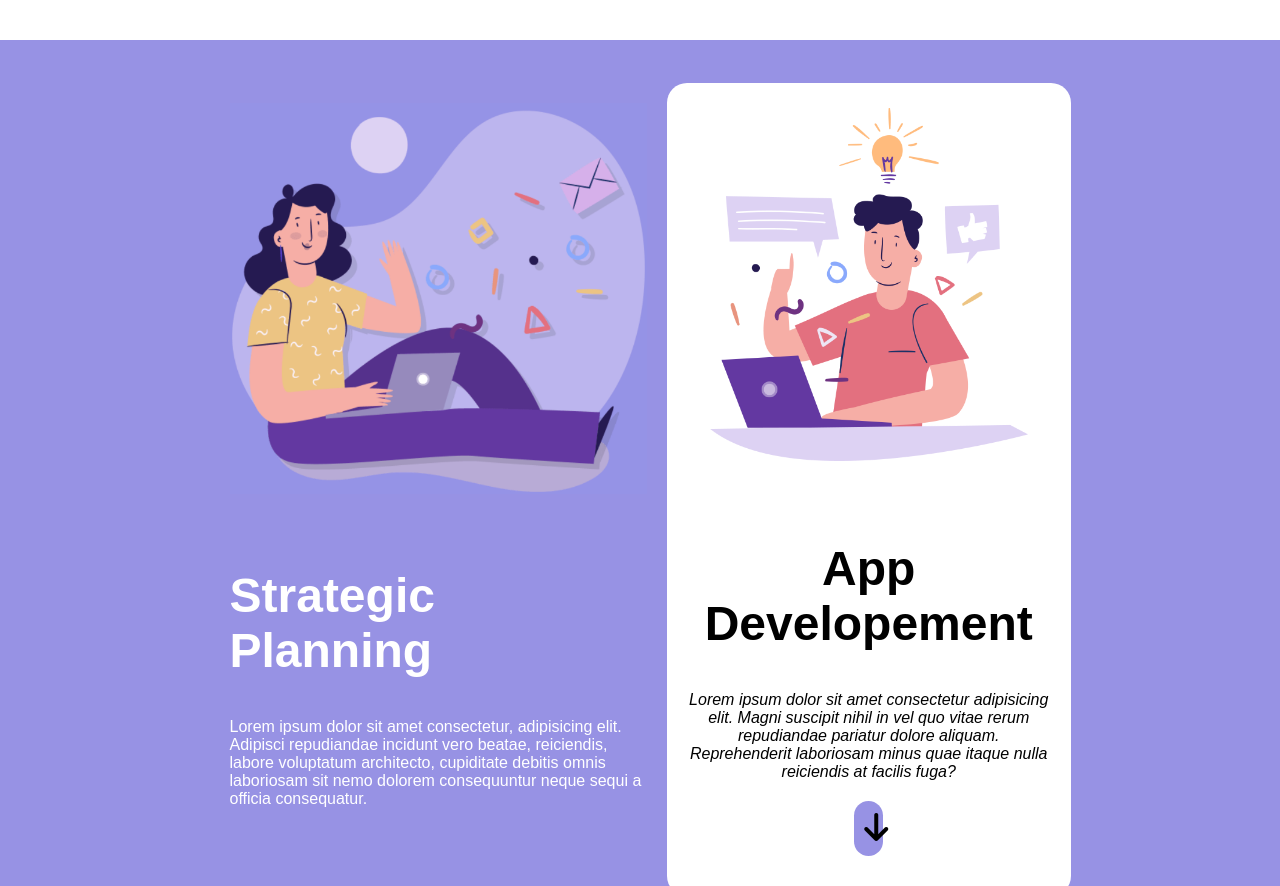
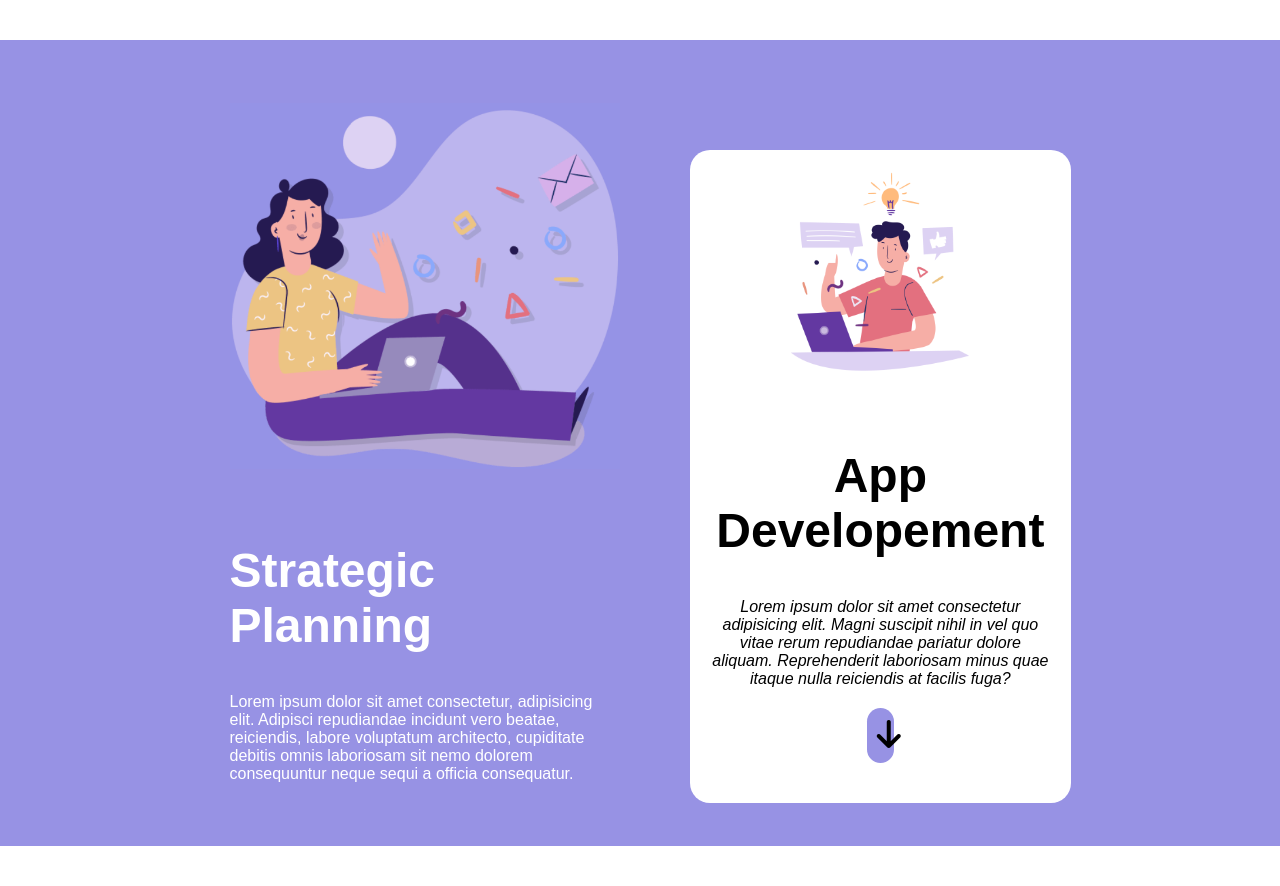
Before and after one commit to marcodldev/htmlcss-responsive-layout, a plain HTML site: page index.html in a window 1280 px wide. Shown: the part 969-1855 px from the top of the page. Drawn offline with Linux system fonts and the light colour scheme.

Commit message:
+planningsection fixed

```diff
--- a/assets/css/style.css
+++ b/assets/css/style.css
@@ -434,6 +434,15 @@
     flex-wrap: nowrap;
    }
 
+   #planning2 img {
+    width: 60%;
+}
+
+    #planning2 {
+    align-self: end;
+    margin-left: 50px;
+    }
+
    .testcard {
     display: flex;
     padding: 3% 5%;
```
